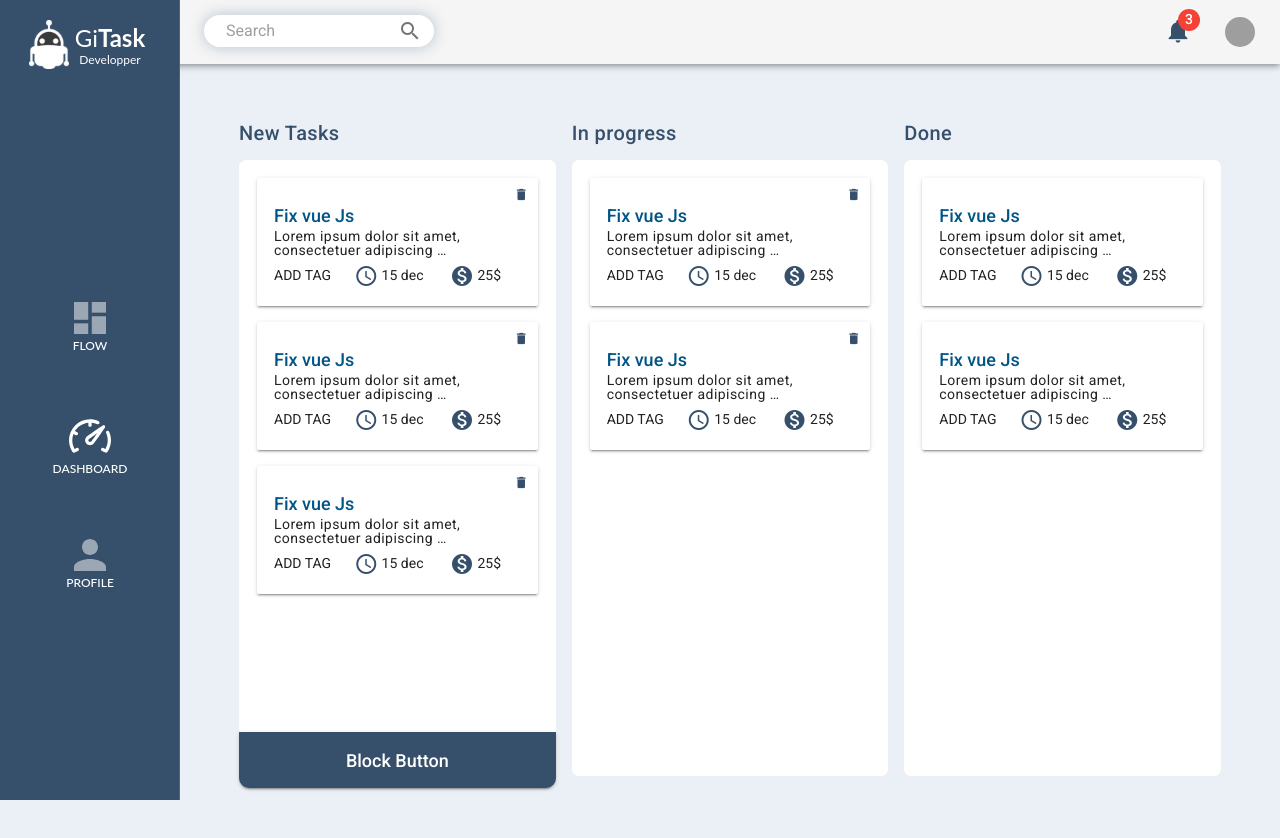
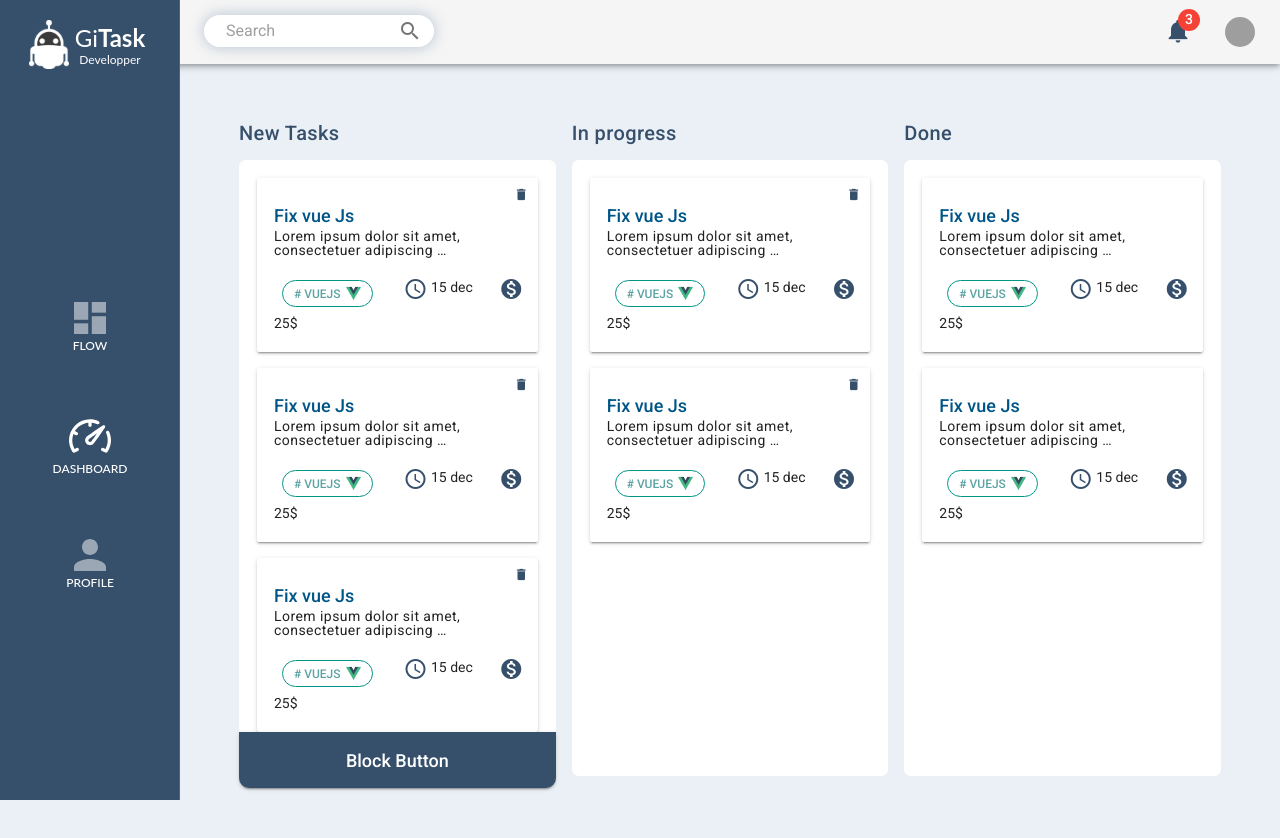
Before and after one commit to nilscam/gitask, a Vue app in the folder vue-front/: page /#/dashboard in a window 1280 px wide. Shown: the top 838 px of the page. Built offline with nearby package versions, Linux system fonts and the light colour scheme; grey boxes are pictures that could not be loaded.

Commit message:
Version finale v1

```diff
--- a/vue-front/src/App.vue
+++ b/vue-front/src/App.vue
@@ -5,7 +5,8 @@
       <NavDrawer></NavDrawer>
       <Header/>
       <v-content id="nav">
-        <transition :name="transitionName" mode="out-in">
+        <transition name="fade" mode="out-in">
+        <!-- <transition :name="transitionName" mode="out-in"> -->
           <router-view/>
         </transition>
       </v-content>
@@ -83,4 +84,11 @@ export default {
   opacity: 0;
 }
 
+.fade-enter-active, .fade-leave-active {
+  transition: opacity .3s ease-in-out;
+}
+.fade-enter, .fade-leave-to /* .fade-leave-active below version 2.1.8 */ {
+  opacity: 0;
+}
+
 </style>
--- a/vue-front/src/views/Managerv2.vue
+++ b/vue-front/src/views/Managerv2.vue
@@ -16,7 +16,13 @@
                                         <div class="cardTitle">{{card.title}}</div>
                                         <div class="cardDescription">{{card.description}}</div>
                                         <div class="iconCenter">
-                                            <span class="iconPad">ADD TAG</span>
+                                            <span class="iconPad">
+                                              <v-btn round outline color="teal" class="btn-langage">
+                                                <span class="name-langage"># Vuejs</span>
+                                                <div style="width:5px;"></div>
+                                                <img alt="Vue logo" src="../assets/logo.png" class="logo-langage">
+                                              </v-btn>
+                                            </span>
                                             <i class="material-icons iconsAlign">
                                                 schedule
                                             </i>
@@ -52,7 +58,13 @@
                                         <div class="cardTitle">{{card.title}}</div>
                                         <div class="cardDescription">{{card.description}}</div>
                                         <div class="iconCenter">
-                                            <span class="iconPad">ADD TAG</span>
+                                            <span class="iconPad">
+                                              <v-btn round outline color="teal" class="btn-langage">
+                                                <span class="name-langage"># Vuejs</span>
+                                                <div style="width:5px;"></div>
+                                                <img alt="Vue logo" src="../assets/logo.png" class="logo-langage">
+                                              </v-btn>
+                                            </span>
                                             <i class="material-icons iconsAlign">
                                                 schedule
                                             </i>
@@ -86,7 +98,13 @@
                                         <div class="cardTitle">{{card.title}}</div>
                                         <div class="cardDescription">{{card.description}}</div>
                                         <div class="iconCenter">
-                                            <span class="iconPad">ADD TAG</span>
+                                            <span class="iconPad">
+                                              <v-btn round outline color="teal" class="btn-langage">
+                                                <span class="name-langage"># Vuejs</span>
+                                                <div style="width:5px;"></div>
+                                                <img alt="Vue logo" src="../assets/logo.png" class="logo-langage">
+                                              </v-btn>
+                                            </span>
                                             <i class="material-icons iconsAlign">
                                                 schedule
                                             </i>
@@ -211,4 +229,19 @@
         padding-top: 8px;
     }
 
+    .btn-langage {
+      margin-top: 16px;
+      height: 27px !important;
+      padding-left: 11px !important;
+      padding-right: 11px !important;
+    }
+    .name-langage {
+      font-size: 12px;
+      color: #5EA3A3;
+    }
+    .logo-langage {
+      height: 15px;
+      width: 15px;
+    }
+
 </style>
```
